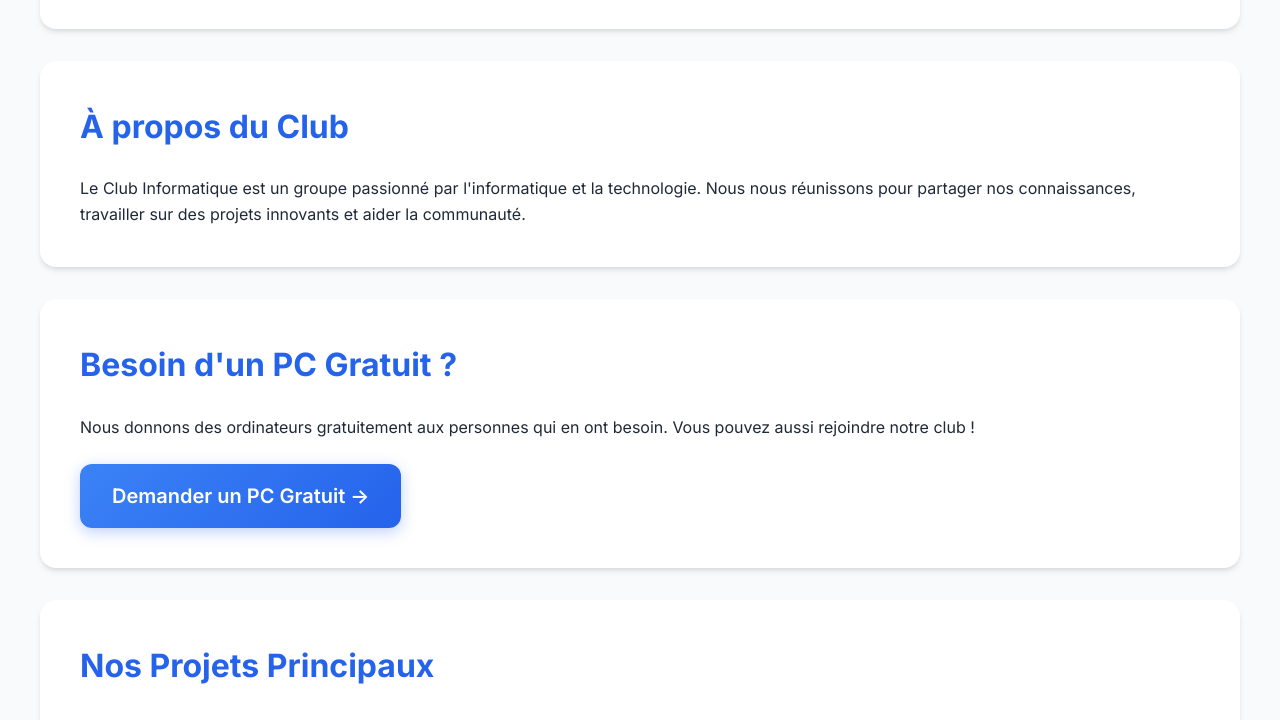
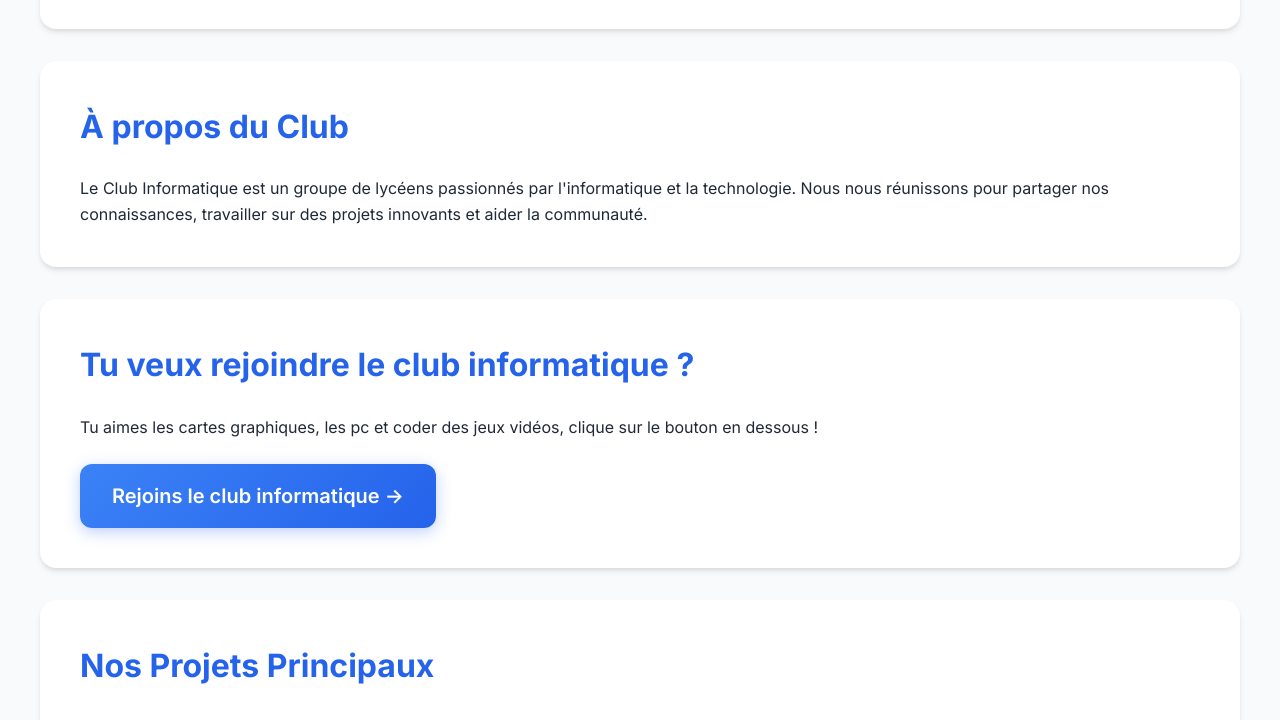
Before and after one commit to ClubInfoPC/Site, a website: page index.html in a window 1280 px wide. Shown: the part 622-1342 px from the top of the page. Drawn offline with Linux system fonts and the light colour scheme.

Commit message:
Update index.html

```diff
--- a/index.html
+++ b/index.html
@@ -28,17 +28,16 @@
     <!-- Section présentation du club -->
     <section id="presentation">
         <h2>À propos du Club</h2>
-        <p>Le Club Informatique est un groupe passionné par l'informatique et la technologie. Nous nous réunissons pour
+        <p>Le Club Informatique est un groupe de lycéens passionnés par l'informatique et la technologie. Nous nous réunissons pour
             partager nos connaissances, travailler sur des projets innovants et aider la communauté.</p>
     </section>
 
     <!-- Section Google Form pour les demandes -->
     <section id="formulaire">
-        <h2>Besoin d'un PC Gratuit ?</h2>
-        <p>Nous donnons des ordinateurs gratuitement aux personnes qui en ont besoin. Vous pouvez aussi rejoindre notre
-            club !</p>
+        <h2>Tu veux rejoindre le club informatique ?</h2>
+        <p>Tu aimes les cartes graphiques, les pc et coder des jeux vidéos, clique sur le bouton en dessous ! <p>
         <a href="https://forms.gle/GFkRWejTQyq9hL3H9" target="_blank" class="cta-button">
-            Demander un PC Gratuit →
+            Rejoins le club informatique ->
         </a>
     </section>
 
@@ -119,4 +118,4 @@
 
 </body>
 
-</html>²
+</html>
```
